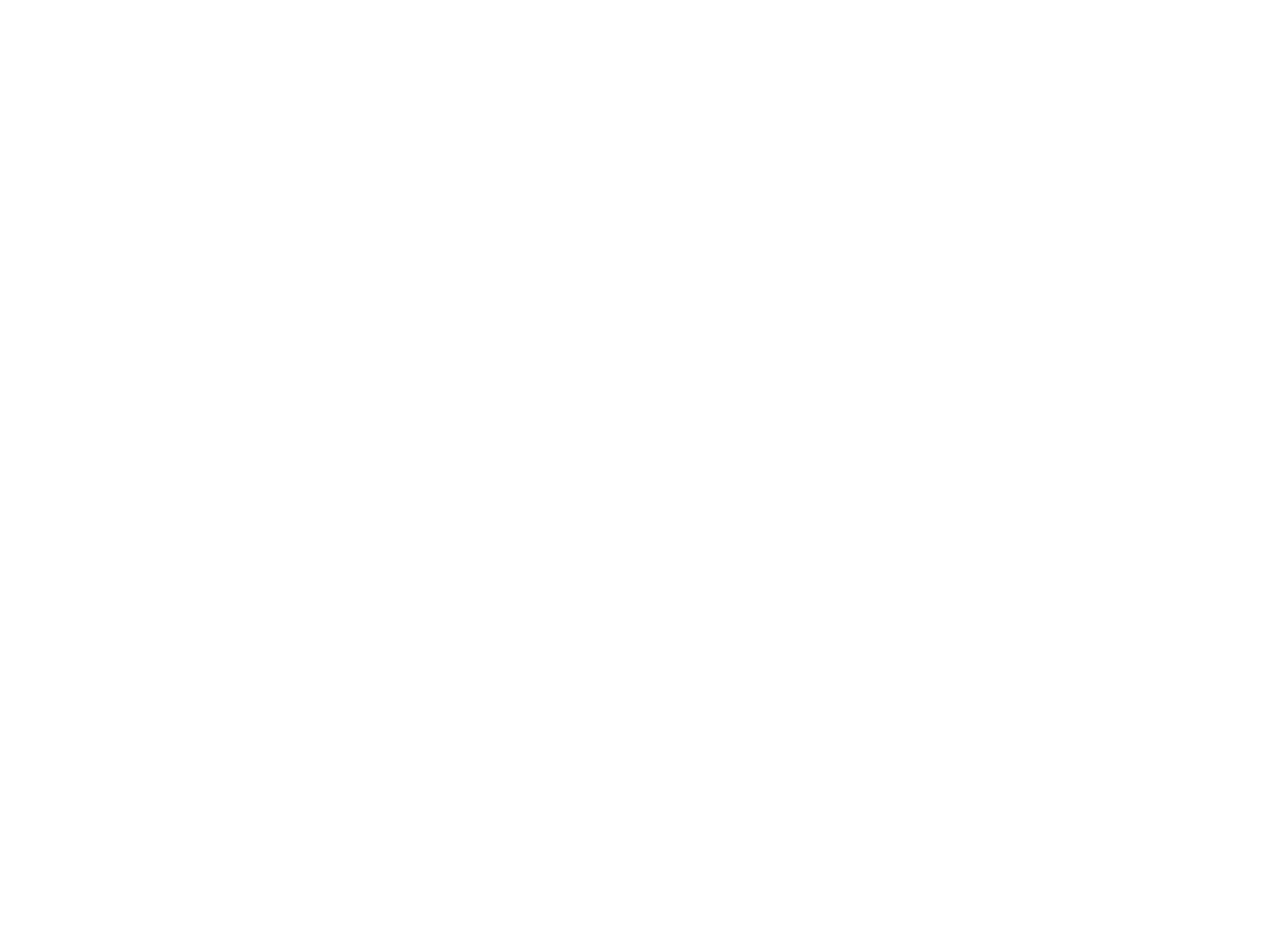
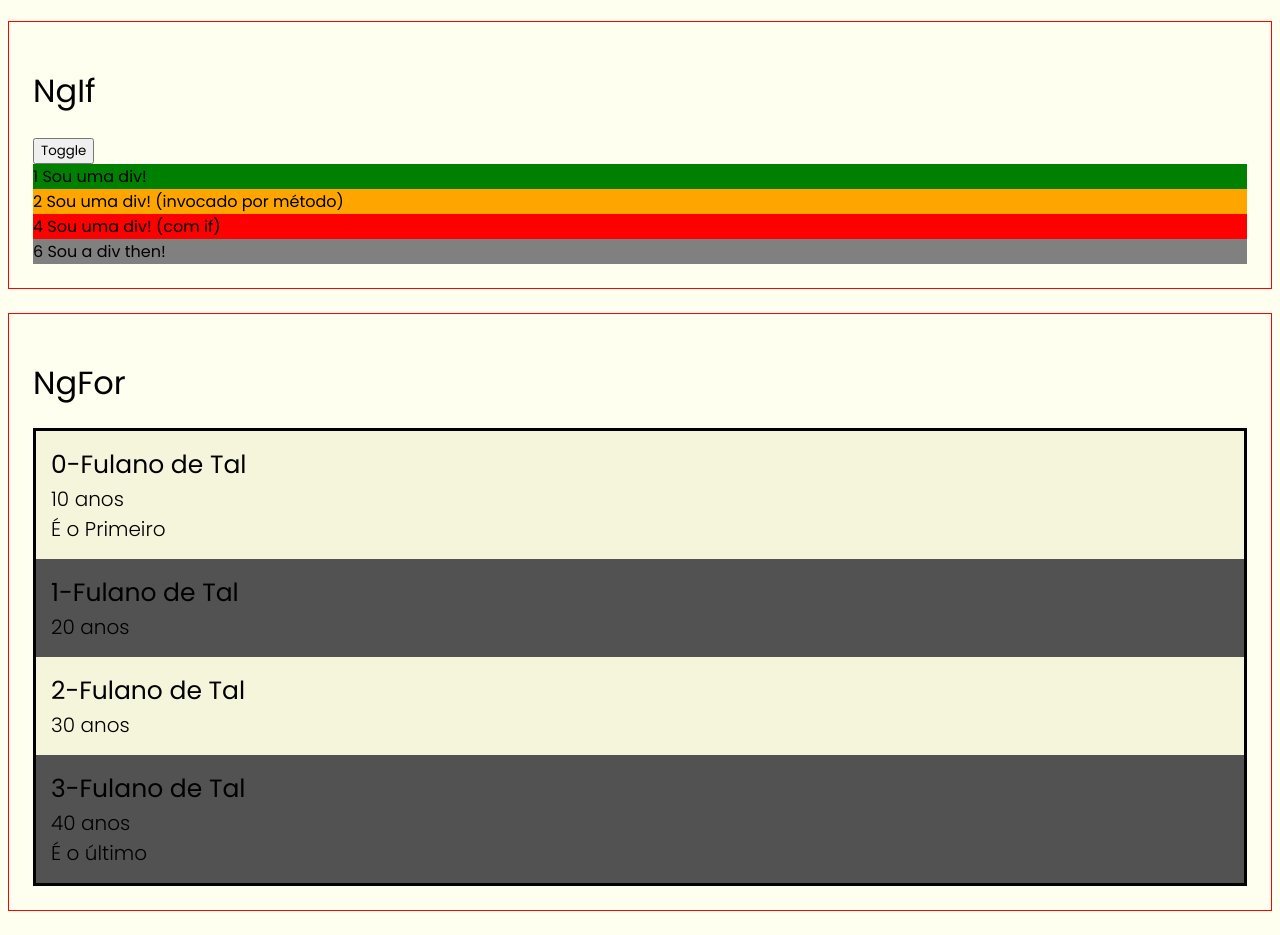
Before and after one commit to Eduardo-XavierPaula/estudos_angular, an Angular app: page / in a window 1280 px wide. Shown: the part 420-1355 px from the top of the page. Before the commit the page ends 800 px from the top, so only its background shows below. Built offline with nearby package versions, Linux system fonts and the light colour scheme.

Commit message:
✨ New feature: Estudando ngIf e ngFor, by Eduardo Xavier

```diff
--- a/src/app/app.component.html
+++ b/src/app/app.component.html
@@ -1,15 +1,15 @@
 <div class="aula two_way_data_binding">
   <h1>two way data binding</h1>
   <div class="flex-col">
-    <label>Nome:</label>
+    <label>Nome (input e output):</label>
     <input
       type="text"
       [ngModel]="name"
       (ngModelChange)="handleInputChange($event)"
     />
-    <label>Nome:</label>
+    <label>Nome (two way data binding):</label>
     <input type="text" [(ngModel)]="name" />
-    <label>Nome:</label>
+    <label>Nome (two way data binding e output):</label>
     <input
       type="text"
       [(ngModel)]="name"
@@ -17,8 +17,52 @@
     />
   </div>
   <h2>Nome digitado: {{ name }}</h2>
-  <!--
-    [ngModel]="name"
-    (ngModelChange)="handleInputChange($event)"
-  -->
 </div>
+<div class="aula NgIf">
+  <h1>NgIf</h1>
+  <button (click)="toggleProp()">Toggle</button>
+  <div style="background-color: green" *ngIf="minhaProp">1 Sou uma div!</div>
+  <div style="background-color: orange" *ngIf="isTruthy()">
+    2 Sou uma div! (invocado por método)
+  </div>
+  <div style="background-color: yellow" *ngIf="isFalsy()">
+    3 Sou uma div! (invocado por método)
+  </div>
+  <div style="background-color: red" *ngIf="minhaProp; else meuTemplate">
+    4 Sou uma div! (com if)
+  </div>
+  <ng-template #meuTemplate>
+    <div style="background-color: red">5 Sou uma outra div! (else)</div>
+  </ng-template>
+
+  <ng-container *ngIf="minhaProp; then meuTemplate2; else meuOutroTemplate">
+  </ng-container>
+  <ng-template #meuTemplate2>
+    <div style="background-color: grey">6 Sou a div then!</div>
+  </ng-template>
+  <ng-template #meuOutroTemplate>
+    <div style="background-color: grey">7 Sou a div else!</div>
+  </ng-template>
+</div>
+<div class="aula NgFor">
+  <h1>NgFor</h1>
+  <div class="list">
+    <app-person
+      *ngFor="
+        let person of listPeople;
+        let i = index;
+        let isFirst = first;
+        let isLast = last;
+        let isOdd = odd
+      "
+      [personName]="person.name"
+      [personAge]="person.age"
+      [personIndex]="i"
+      [isFirst]="isFirst"
+      [isLast]="isLast"
+      [isOdd]="isOdd"
+      [isSelected]="personSelectedIndex === i"
+      (personSelected)="selectPerson($event)"
+    ></app-person>
+  </div>
+</div>
--- a/src/app/app.component.scss
+++ b/src/app/app.component.scss
@@ -12,3 +12,8 @@
   flex-direction: column;
   gap: 8px;
 }
+
+.list {
+  background-color: black;
+  padding: 3px;
+}
--- a/src/app/app.component.ts
+++ b/src/app/app.component.ts
@@ -6,9 +6,48 @@
   styleUrl: './app.component.scss',
 })
 export class AppComponent {
+  // two_way_data_binding
   name: string = 'Felipe';
 
   handleInputChange(event: string) {
     console.log(event);
   }
+
+  // NgIf
+  minhaProp = true;
+  toggleProp() {
+    this.minhaProp = !this.minhaProp;
+  }
+
+  isTruthy() {
+    return {};
+    //   return [];
+    //   return true;
+    //   return 1;
+    //   return "teste";
+    //   return "0";
+    //   return "false";
+  }
+  isFalsy() {
+    return false;
+    return 0;
+    return '';
+    return null;
+    return undefined;
+    return -0;
+    return NaN;
+  }
+
+  // NgFor
+  personSelectedIndex: number | undefined;
+  listPeople = [
+    { name: 'Fulano de Tal', age: 10 },
+    { name: 'Fulano de Tal', age: 20 },
+    { name: 'Fulano de Tal', age: 30 },
+    { name: 'Fulano de Tal', age: 40 },
+  ];
+
+  selectPerson(index: number) {
+    this.personSelectedIndex = index;
+  }
 }
--- a/src/app/app.module.ts
+++ b/src/app/app.module.ts
@@ -4,9 +4,10 @@
 import { AppRoutingModule } from './app-routing.module';
 import { AppComponent } from './app.component';
 import { FormsModule } from '@angular/forms';
+import { PersonComponent } from './person/person.component';
 
 @NgModule({
-  declarations: [AppComponent],
+  declarations: [AppComponent, PersonComponent],
   imports: [BrowserModule, AppRoutingModule, FormsModule],
   providers: [],
   bootstrap: [AppComponent],
--- /dev/null
+++ b/src/app/person/person.component.html
@@ -0,0 +1,11 @@
+<div
+  class="item"
+  [class.item--odd]="isOdd"
+  [class.item--highlighted]="isSelected"
+  (click)="selectPerson()"
+>
+  <p class="item__name">{{ personIndex }}-{{ personName }}</p>
+  <p class="item__age">{{ personAge }} anos</p>
+  <p class="item__age" *ngIf="isFirst">É o Primeiro</p>
+  <p class="item__age" *ngIf="isLast">É o último</p>
+</div>
--- /dev/null
+++ b/src/app/person/person.component.scss
@@ -0,0 +1,24 @@
+.item {
+  padding: 15px;
+  background-color: beige;
+  cursor: pointer;
+
+  &__name {
+    font-size: 25px;
+    font-weight: 500;
+  }
+
+  &__age {
+    font-size: 20px;
+    font-weight: 300;
+  }
+  &--odd {
+    background-color: rgb(82, 82, 82);
+  }
+
+  &--highlighted {
+    color: white;
+    background-color: rgb(60, 229, 54);
+    border: 3px solid rgb(168, 249, 131);
+  }
+}
--- /dev/null
+++ b/src/app/person/person.component.ts
@@ -0,0 +1,21 @@
+import { Component, EventEmitter, Input, Output } from '@angular/core';
+
+@Component({
+  selector: 'app-person',
+  templateUrl: './person.component.html',
+  styleUrl: './person.component.scss',
+})
+export class PersonComponent {
+  @Input({ required: true }) personName: string = '';
+  @Input({ required: true }) personAge: number = 0;
+  @Input({ required: true }) personIndex: number = 0;
+  @Input({ required: true }) isFirst: boolean = false;
+  @Input({ required: true }) isLast: boolean = false;
+  @Input({ required: true }) isOdd: boolean = false;
+  @Input({ required: true }) isSelected: boolean = false;
+
+  @Output('personSelected') onPersonSelectEmit = new EventEmitter<number>();
+  selectPerson() {
+    this.onPersonSelectEmit.emit(this.personIndex);
+  }
+}
--- a/src/styles.scss
+++ b/src/styles.scss
@@ -1 +1,16 @@
 /* You can add global styles to this file, and also import other style files */
+@import url("https://fonts.googleapis.com/css2?family=Poppins:wght@300;400;600;700&display=swap");
+
+* {
+  font-family: "Poppins", sans-serif;
+  font-weight: 400;
+  font-style: normal;
+}
+
+body {
+  background-color: ivory;
+}
+
+p {
+  margin: 0;
+}
```
Also changed, not shown: 1 other file (tests, documents, lock files or other folders).
